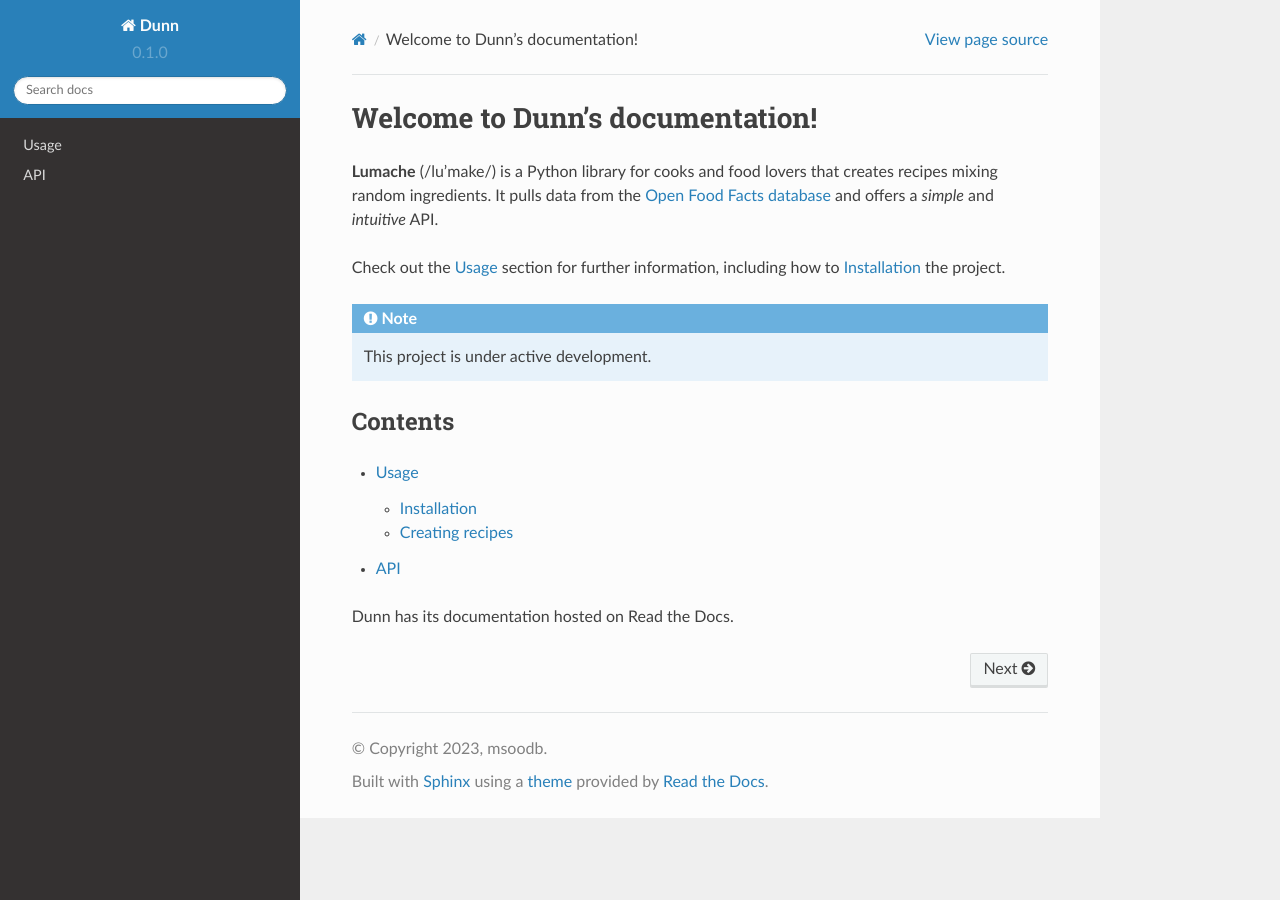
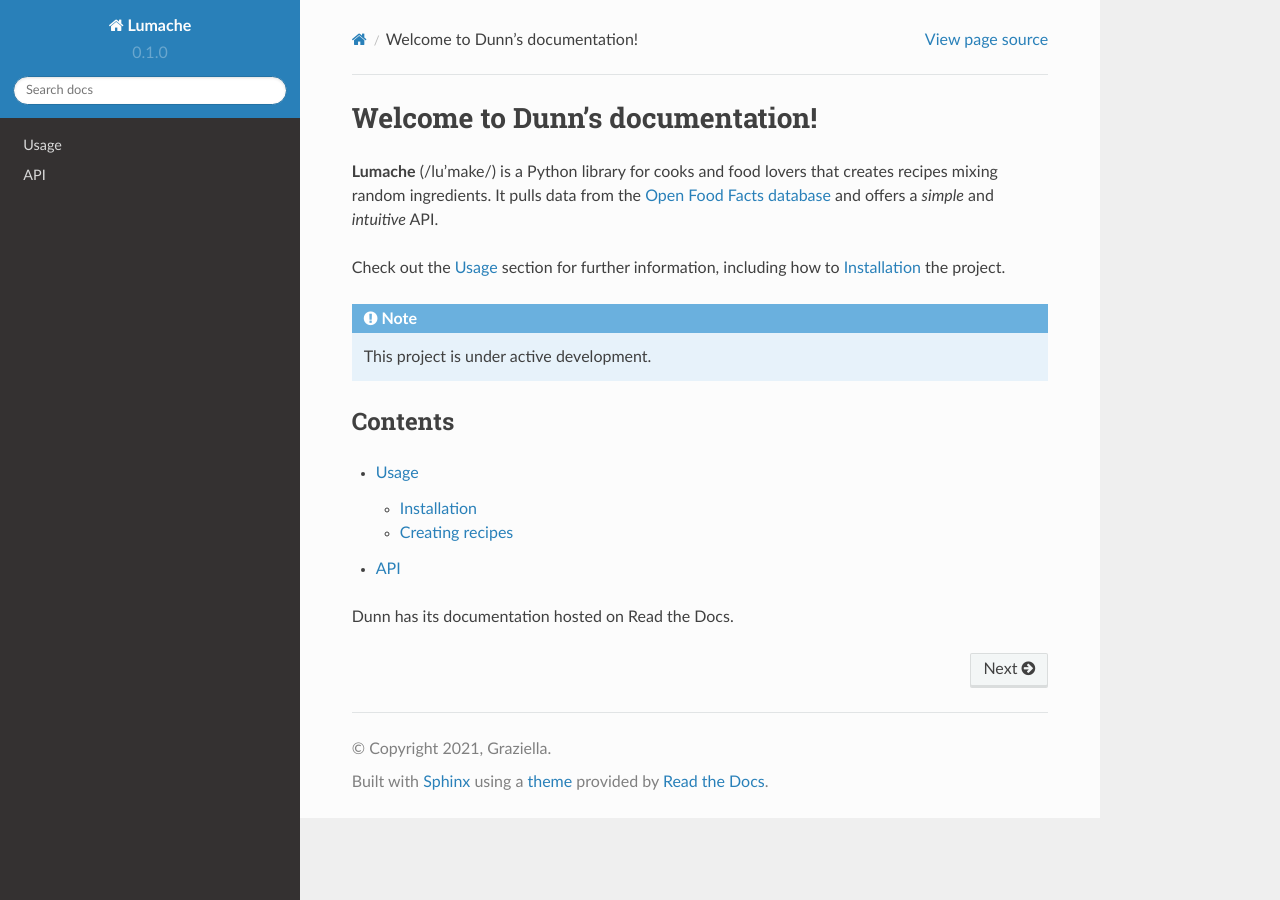
Before and after one commit to msoodb/Dunn, a Sphinx documentation site: the page built from docs/source/index.rst, in a window 1280 px wide. Built offline with Sphinx 7.4.7 and the Read the Docs theme 2.0.0, drawn with Linux system fonts in a browser that asks for light colours.

Commit message:
msoodb-2

```diff
--- a/docs/source/conf.py
+++ b/docs/source/conf.py
@@ -2,9 +2,9 @@
 
 # -- Project information
 
-project = 'Dunn'
-copyright = '2023, msoodb'
-author = 'msoodb'
+project = 'Lumache'
+copyright = '2021, Graziella'
+author = 'Graziella'
 
 release = '0.1'
 version = '0.1.0'
--- a/pyproject.toml
+++ b/pyproject.toml
@@ -3,6 +3,6 @@
 build-backend = "flit_core.buildapi"
 
 [project]
-name = "dunn"
-authors = [{name = "msoodb", email = "masoud.bolhassani@gmail.com"}]
+name = "lumache"
+authors = [{name = "Graziella", email = "graziella@lumache"}]
 dynamic = ["version", "description"]
```
